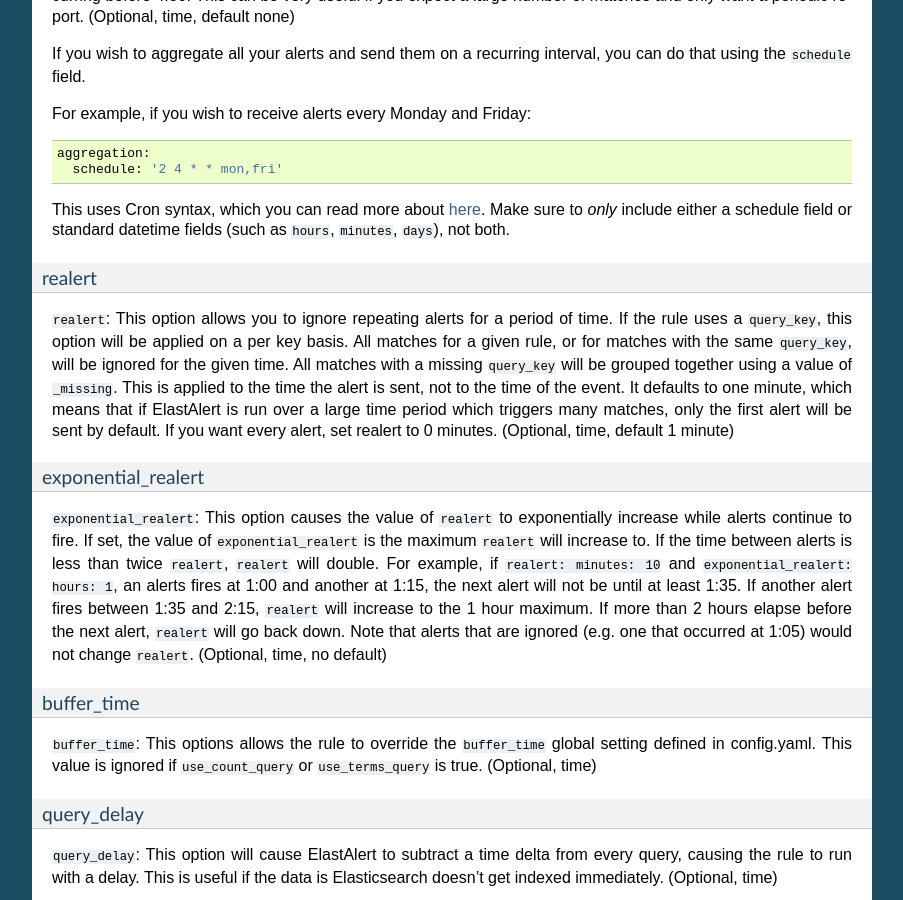
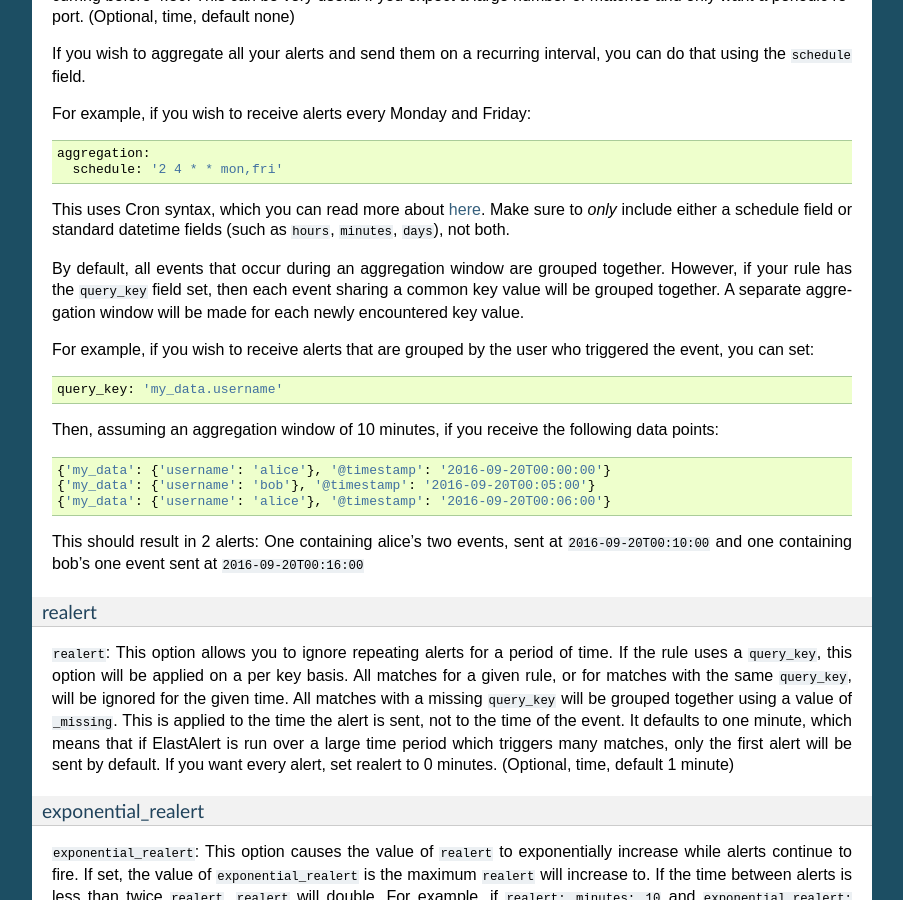
Before and after one commit to Yelp/elastalert, a Sphinx documentation site: the page built from docs/source/ruletypes.rst, in a window 1280 px wide and 900 px high, scrolled down 4647 px. Shown: the whole window, without its empty margins (198-1101 px from the left). Built offline with Sphinx 7.4.7, drawn with Linux system fonts in a browser that asks for light colours.

Commit message:
Documentation updates for keyed aggregations

```diff
--- a/docs/source/ruletypes.rst
+++ b/docs/source/ruletypes.rst
@@ -266,6 +266,20 @@ For example, if you wish to receive alerts every Monday and Friday::
       schedule: '2 4 * * mon,fri'
 
 This uses Cron syntax, which you can read more about `here <http://www.nncron.ru/help/EN/working/cron-format.htm>`_. Make sure to `only` include either a schedule field or standard datetime fields (such as ``hours``, ``minutes``, ``days``), not both.
+
+By default, all events that occur during an aggregation window are grouped together. However, if your rule has the ``query_key`` field set, then each event sharing a common key value will be grouped together. A separate aggregation window will be made for each newly encountered key value.
+
+For example, if you wish to receive alerts that are grouped by the user who triggered the event, you can set::
+
+    query_key: 'my_data.username'
+
+Then, assuming an aggregation window of 10 minutes, if you receive the following data points::
+
+    {'my_data': {'username': 'alice'}, '@timestamp': '2016-09-20T00:00:00'}
+    {'my_data': {'username': 'bob'}, '@timestamp': '2016-09-20T00:05:00'}
+    {'my_data': {'username': 'alice'}, '@timestamp': '2016-09-20T00:06:00'}
+
+This should result in 2 alerts: One containing alice's two events, sent at ``2016-09-20T00:10:00`` and one containing bob's one event sent at ``2016-09-20T00:16:00``
 
 realert
 ^^^^^^^
```
